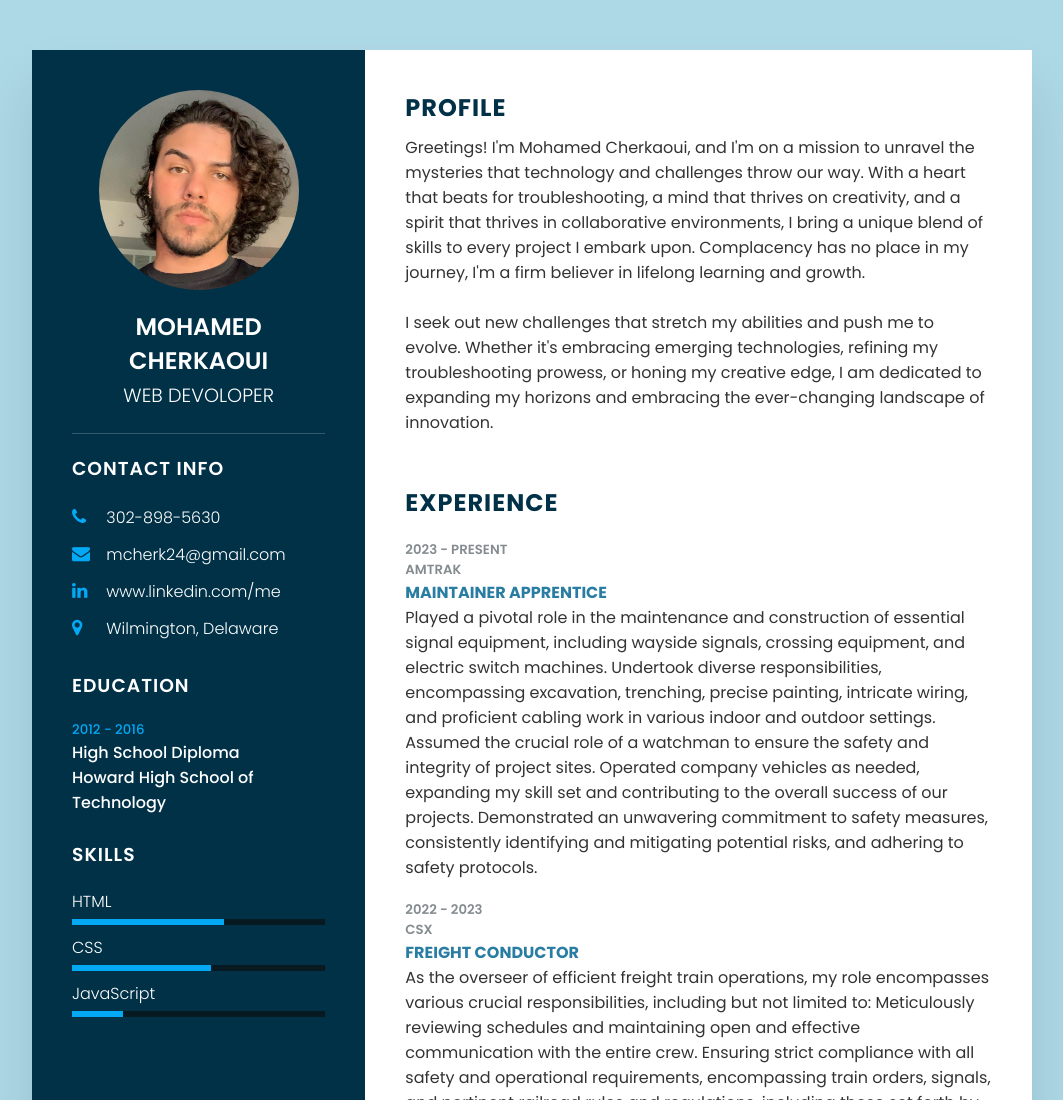
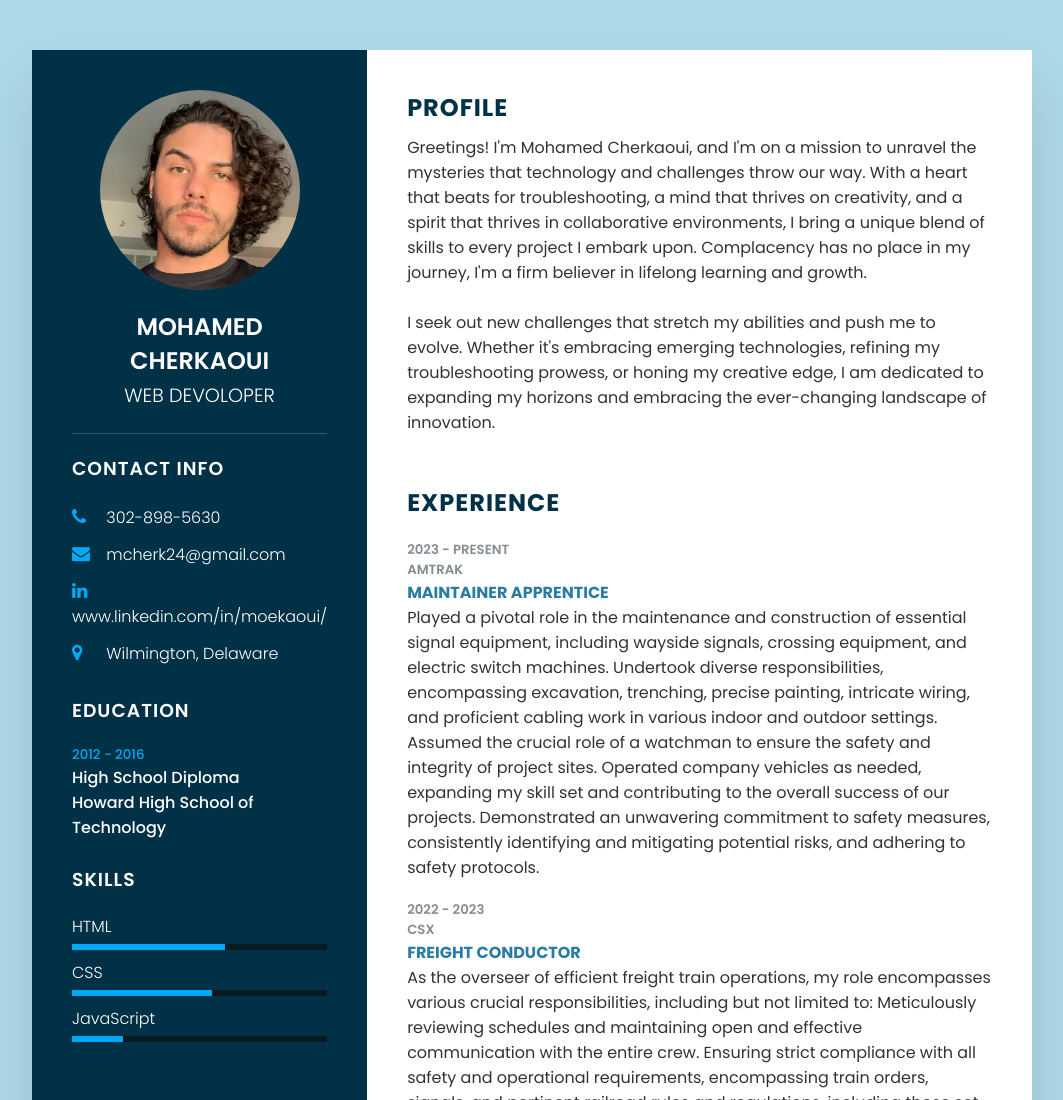
Before and after one commit to moekaoui/Landing_Page, a plain HTML site: page index.html in a window 1280 px wide. Shown: the top 1100 px of the page, without its empty margins (108-1171 px from the left). Drawn offline with Linux system fonts and the light colour scheme.

Commit message:
Update index.html

```diff
--- a/index.html
+++ b/index.html
@@ -29,7 +29,7 @@
             </li>
             <li>
                 <span class="icon"><i class="fa fa-linkedin" aria-hidden="true"></i></span>
-                <span class="text">www.linkedin.com/me</span>
+                <span class="text">www.linkedin.com/in/moekaoui/</span>
             </li>
             <li>
                 <span class="icon"><i class="fa fa-map-marker" aria-hidden="true"></i></span>
```
